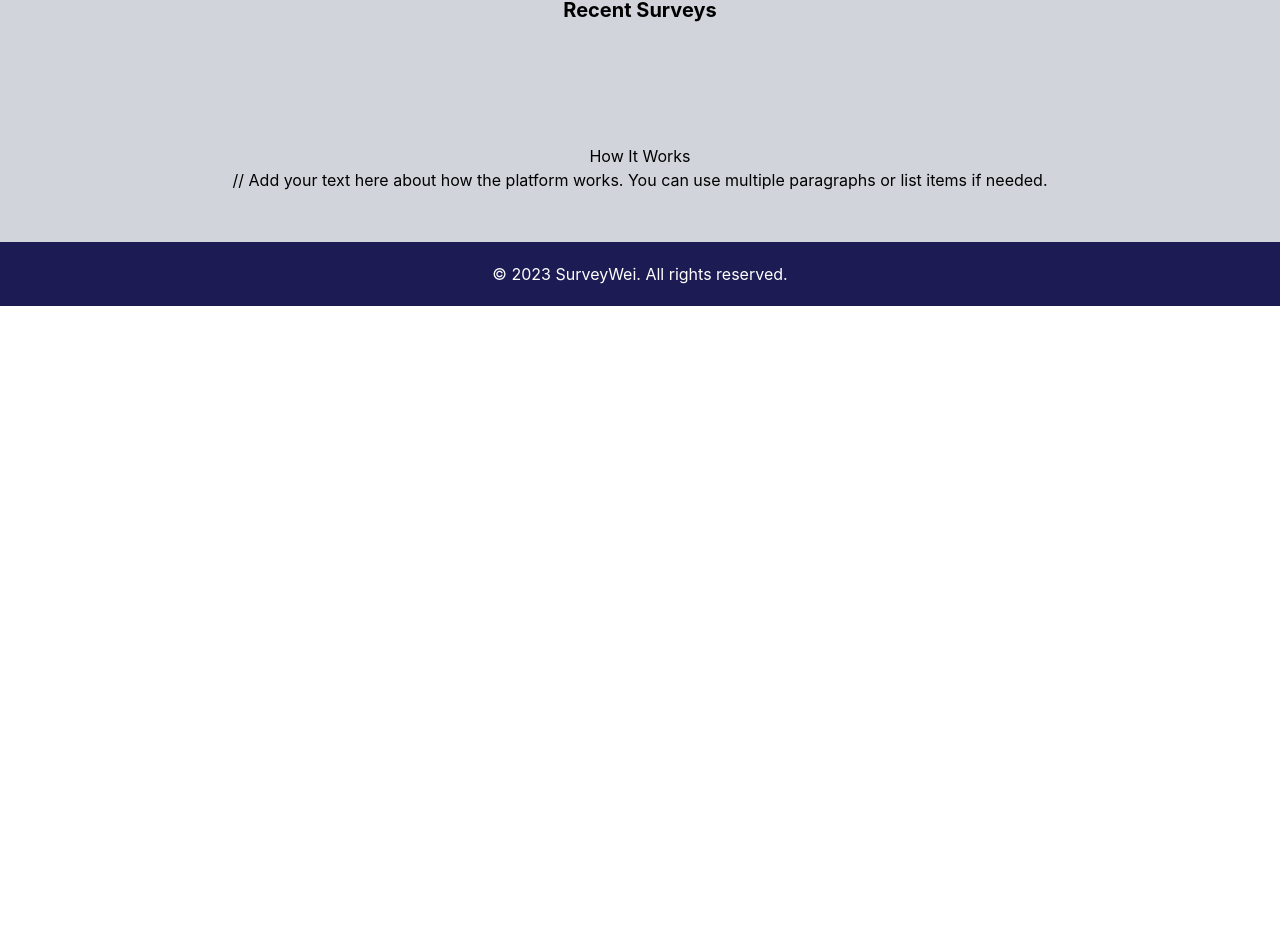
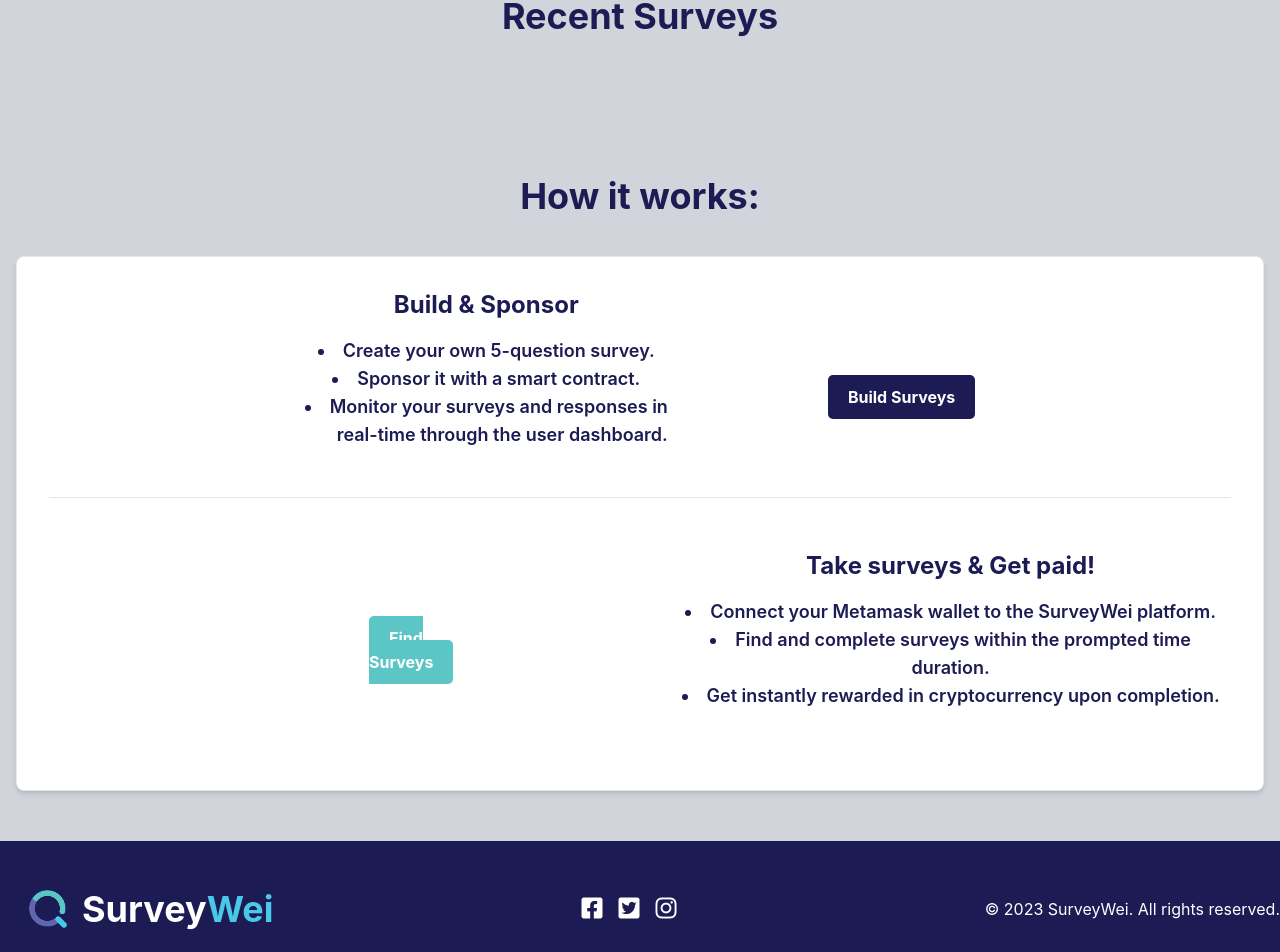
Before and after one commit to Tgb29/surveywei, a React (Create React App) app: page / in a window 1280 px wide. Shown: the part 542-1494 px from the top of the page. Before the commit the page ends 848 px from the top, so only its background shows below. Built offline with nearby package versions, Linux system fonts and the light colour scheme; no server answers.

Commit message:
updated homepage

```diff
--- a/src/components/create/Form2.jsx
+++ b/src/components/create/Form2.jsx
@@ -220,7 +220,7 @@ function Form2() {
       key={question.id}
       ref={questionRefs[i]}
       id={`question${i + 1}-block`}
-      className="flex align-center justify-center mx-auto text-center border-2 mb-10 p-4 bg-white rounded shadow-lg w-full sm:w-11/12 md:w-3/4 lg:w-1/2"
+      className="flex align-center justify-center mx-auto text-center border-2 mb-10 p-4 bg-white rounded-xl shadow-lg w-full sm:w-11/12 md:w-3/4 lg:w-1/2"
     >
       <div>
         <label className="mr-2">{`Question ${i + 1}:`}</label>
@@ -280,7 +280,7 @@ function Form2() {
             </h1>
           </div>
           <div id="form-block" className="flex-col mx-auto">
-            <div className="flex-col align-center justify-center mx-auto text-center border-2 mb-10 p-4 bg-white rounded shadow-lg w-full sm:w-11/12 md:w-3/4 lg:w-1/2">
+            <div className="flex-col align-center justify-center mx-auto text-center border-2 mb-10 p-4 bg-white rounded-xl shadow-lg w-full sm:w-11/12 md:w-3/4 lg:w-1/2">
               <div
                 id="title-container"
                 className="flex items-center justify-center mx-auto text-center mb-2"
--- a/src/components/dashboard/surveyDetails/CreatorSurveyDetails.jsx
+++ b/src/components/dashboard/surveyDetails/CreatorSurveyDetails.jsx
@@ -54,9 +54,9 @@ function CreatorSurveyDetails({ connectedAddress }) {
 
     return (
       <>
-        <th className="px-4 py-2 font-semibold">Responder</th>
+        <th className="border-2 border-gray-500 p-2">Responder</th>
         {Array.from({ length: maxQuestions }, (_, index) => (
-          <th key={index} className="px-4 py-2 font-semibold">
+          <th key={index} className="border-2 border-gray-500 p-2">
             Question {index + 1}
           </th>
         ))}
@@ -66,10 +66,12 @@ function CreatorSurveyDetails({ connectedAddress }) {
 
   const renderResponses = () => {
     return responses.map((response, index) => (
-      <tr className="bg-gray-100" key={index}>
-        <td className="px-4 py-2 border">{shortenedAddress(response.taker)}</td>
+      <tr className="" key={index}>
+        <td className="border-2 border-gray-500 p-2">
+          {shortenedAddress(response.taker)}
+        </td>
         {response.responses.map((r, idx) => (
-          <td key={idx} className="px-4 py-2 border">
+          <td key={idx} className="border-2 border-gray-500 p-2">
             {r}
           </td>
         ))}
@@ -110,9 +112,9 @@ function CreatorSurveyDetails({ connectedAddress }) {
                 </div>
               </div>
               <div id="responses-container" className="overflow-x-auto">
-                <table className="w-full text-left border-collapse">
+                <table className="w-11/12 border-collapse text-center bg-white align-center justify-center mx-auto">
                   <thead>
-                    <tr className="bg-gray-200">{renderTableHeaders()}</tr>
+                    <tr className="">{renderTableHeaders()}</tr>
                   </thead>
                   <tbody>{renderResponses()}</tbody>
                 </table>
--- a/src/components/home/Home.jsx
+++ b/src/components/home/Home.jsx
@@ -1,6 +1,7 @@
 import React, { useEffect, useState } from "react";
 import { Link } from "react-router-dom";
 import "./Home.css";
+import Logo from "../../assets/LogoTransparent.png";
 
 function Home() {
   const [recentSurveys, setRecentSurveys] = useState([]);
@@ -70,7 +71,9 @@ function Home() {
         </div>
       </section>
       <section className="recent-surveys bg-gray-300">
-        <h2 className="font-bold text-xl mb-5">Recent Surveys</h2>
+        <h2 className="font-bold text-4xl mb-10 text-[#1c1b53]">
+          Recent Surveys
+        </h2>
         <div className="survey-list grid grid-cols-2 md:grid-cols-4 gap-4 mx-4">
           {recentSurveys.map((survey) => {
             const shortenedCreator = `${survey.creator.slice(
@@ -107,15 +110,104 @@ function Home() {
           })}
         </div>
       </section>
-      <section className="how-it-works bg-gray-300 min-w-full">
-        <h2>How It Works</h2>
-        <p>
-          // Add your text here about how the platform works. You can use
-          multiple paragraphs or list items if needed.
-        </p>
+      <section className="how-it-works bg-gray-300 min-w-full py-12 text-[#1c1b53]">
+        <h1 className="text-center font-bold text-4xl mb-10">How it works:</h1>
+        <div className="container mx-auto px-4">
+          <div className="section-container bg-white border rounded-lg shadow-md p-8">
+            <div className="build-survey mb-8 md:flex mx-auto align-center justify-center">
+              <div className="flex-col md:mr-20">
+                <h2 className="font-bold text-2xl mb-4">Build & Sponsor</h2>
+                <ul className="font-semibold text-lg list-disc list-inside mb-4">
+                  <li>Create your own 5-question survey.</li>
+                  <li>Sponsor it with a smart contract.</li>
+                  <li>
+                    Monitor your surveys and responses in
+                    <br className="hidden md:inline" />{" "}
+                    <span className="md:ml-8">
+                      real-time through the user dashboard.
+                    </span>
+                  </li>
+                </ul>
+              </div>
+
+              <div className="text-center md:text-right my-auto md:mt-24 md:ml-20 mb-8 md:mb-0">
+                <Link to="/build" className="btn btn-secondary">
+                  Build Surveys
+                </Link>
+              </div>
+            </div>
+            <hr className="mb-8" />
+            <div className="how-it-works-user mb-8 md:flex mx-auto align-center justify-center md:ml-[20rem]">
+              <div className="text-center md:text-left my-auto md:mt-24 md:mr-20 mb-8 md:mb-0">
+                <Link to="/find" className="btn btn-primary">
+                  Find Surveys
+                </Link>
+              </div>
+              <div className="flex-col md:ml-20">
+                <h2 className="font-bold text-2xl mb-4 mt-5">
+                  Take surveys & Get paid!
+                </h2>
+                <ul className="font-semibold text-lg list-disc list-inside mb-4">
+                  <li>
+                    Connect your Metamask wallet to the SurveyWei platform.
+                  </li>
+                  <li>
+                    Find and complete surveys within the prompted time duration.
+                  </li>
+                  <li>
+                    Get instantly rewarded in cryptocurrency upon completion.
+                  </li>
+                </ul>
+              </div>
+            </div>
+          </div>
+        </div>
       </section>
-      <footer>
-        <p>&copy; 2023 SurveyWei. All rights reserved.</p>
+
+      <footer className="bg-[#1c1b53] text-white">
+        <div className="container mx-auto flex flex-wrap items-center justify-between">
+          <div className="flex items-center">
+            <img
+              src={Logo}
+              alt="SurveyWei Logo"
+              className="w-14 md:w-16 lg:w-20 xl:w-24 max-w-full max-h-20 md:max-h-20 lg:max-h-24 xl:max-h-28"
+            />
+            <div
+              id="logo-container"
+              className="text-2xl md:text-3xl lg:text-4xl font-bold text-[#6166ae] text-white ml-[-6px] md:ml-[-14px]"
+            >
+              Survey<span className="text-[#4bc7e8]">Wei</span>
+            </div>
+          </div>
+          <div className="social-icons text-2xl mx-4 md:mx-8">
+            <a
+              href="https://www.facebook.com"
+              target="_blank"
+              rel="noopener noreferrer"
+              className="mr-4"
+            >
+              <i className="fab fa-facebook-square text-white"></i>
+            </a>
+            <a
+              href="https://www.twitter.com"
+              target="_blank"
+              rel="noopener noreferrer"
+              className="mr-4"
+            >
+              <i className="fab fa-twitter-square text-white"></i>
+            </a>
+            <a
+              href="https://www.instagram.com"
+              target="_blank"
+              rel="noopener noreferrer"
+            >
+              <i className="fab fa-instagram text-white"></i>
+            </a>
+          </div>
+          <p className="text-center md:text-right flex-grow md:flex-grow-0">
+            &copy; 2023 SurveyWei. All rights reserved.
+          </p>
+        </div>
       </footer>
     </div>
   );
```
